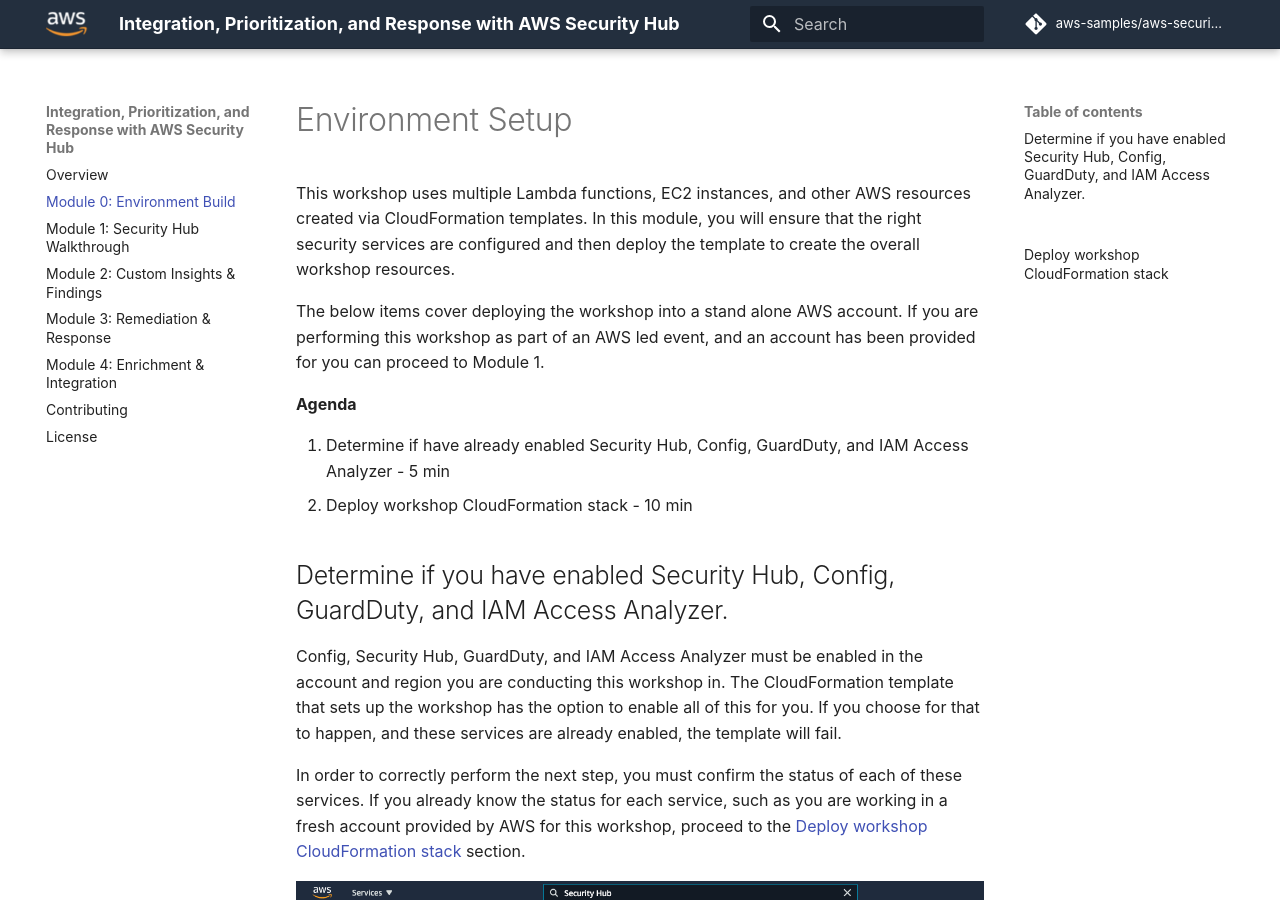
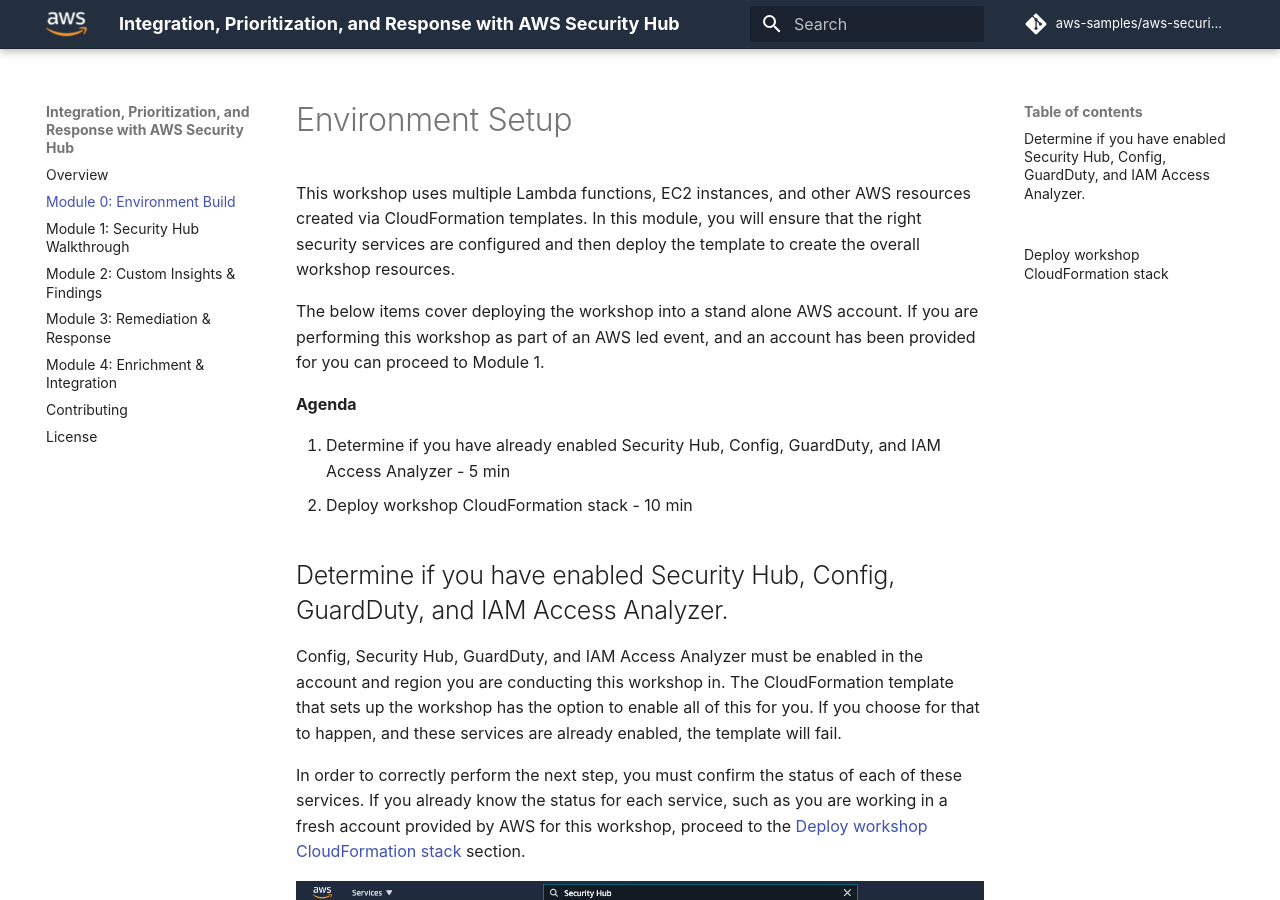
Before and after one commit to aws-samples/aws-security-hub-workshop, an MkDocs documentation site: the page built from docs/00-environment-setup.md, in a window 1280 px wide and 900 px high. Built offline with MkDocs 1.6.1 and Material for MkDocs 9.7.7, drawn with Linux system fonts in a browser that asks for light colours; comment, search, counter and statistics services are not loaded.

Commit message:
Fixed two typos.

```diff
--- a/docs/00-environment-setup.md
+++ b/docs/00-environment-setup.md
@@ -5,7 +5,7 @@
 
 **Agenda**
 
-1. Determine if have already enabled Security Hub, Config, GuardDuty, and IAM Access Analyzer - 5 min
+1. Determine if you have already enabled Security Hub, Config, GuardDuty, and IAM Access Analyzer - 5 min
 2. Deploy workshop CloudFormation stack  - 10 min
 
 
```
Also changed, not shown: docs/images/03-custom-create-rule.png.
